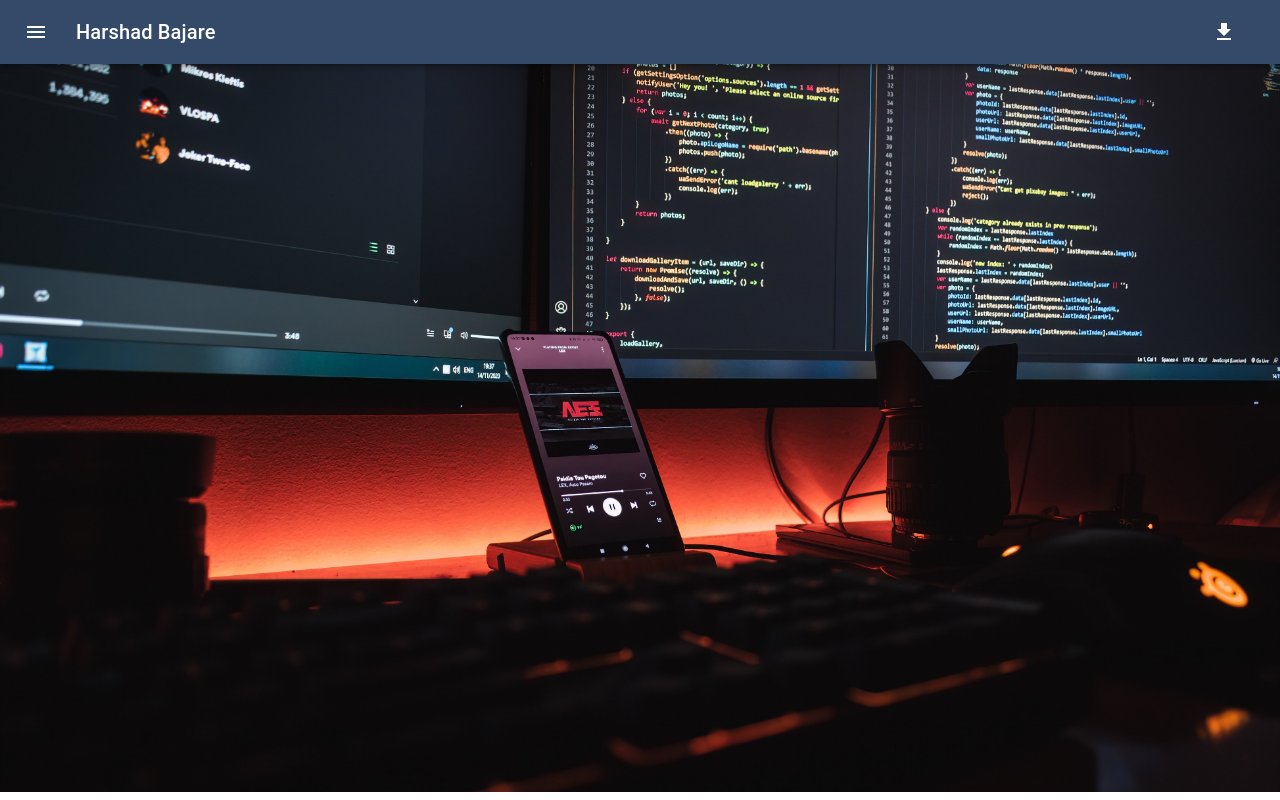
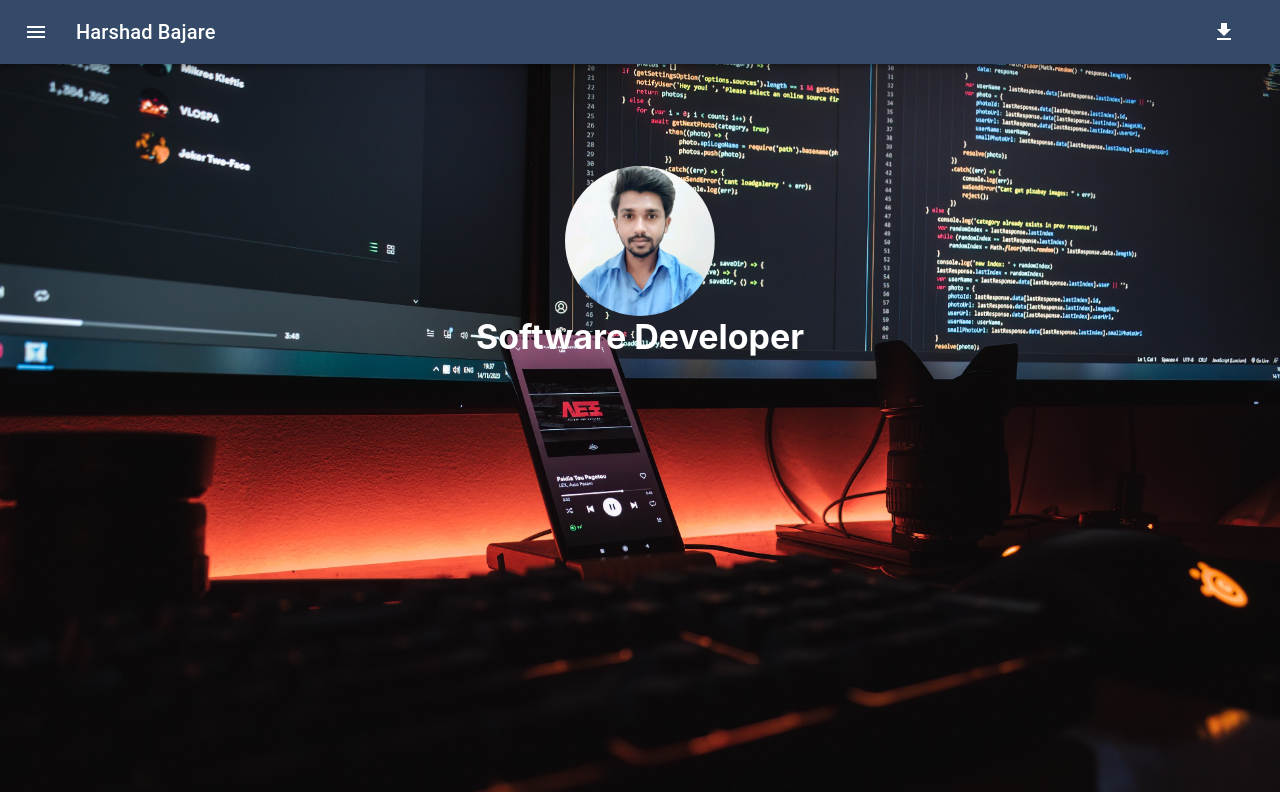
Before and after one commit to harshad01-eng/resume-react-app, a React (Create React App) app: page / in a window 1280 px wide. Built offline with nearby package versions, Linux system fonts and the light colour scheme.

Commit message:
avtar image setting

```diff
--- a/src/Home.js
+++ b/src/Home.js
@@ -1,6 +1,7 @@
 import React from "react";
 import Header1 from "./Components/header1";
 // import imgBg from './Assets/Images/programBg.jpg';
+import Avatar from '@mui/material/Avatar';
 export default class home extends React.Component{
     constructor(props){
     super(props);this.setState={
@@ -14,6 +15,16 @@ return(
     <div>
     <div className="App backgraoundImg">
             <Header1/>
+            <div style={{display:'flex', justifyContent:'center', alignContent:'center', marginTop:'8%',}}>
+
+                <Avatar sx={{ width: 150, height:150}} alt="Remy Sharp" src={require("./Assets/Images/profile.jpg")} />
+
+
+
+            </div>
+            <div  style={{display:'flex', justifyContent:'center', alignContent:'center', color:'white'}}>
+                <p style={{fontSize:34, fontWeight:'bold', marginTop:'auto'}}>Software Developer</p>
+            </div>
 
     </div>
 
```
Also changed, not shown: src/Assets/Images/profile.jpg (added).
